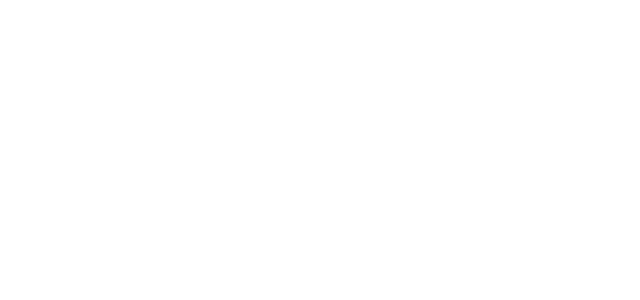
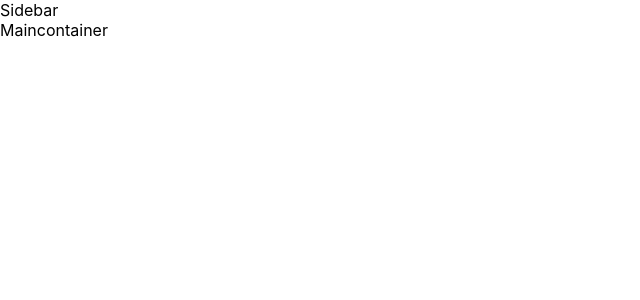
Before and after one commit to Parshva1508/Slack-clone, a React (Create React App) app: page /slack in a window 1280 px wide. Shown: the top 300 px of the page, without its empty margins (0-640 px from the left). Built offline with nearby package versions, Linux system fonts and the light colour scheme.

Commit message:
changes saved

```diff
--- a/src/components/App.js
+++ b/src/components/App.js
@@ -1,6 +1,6 @@
 import React, { Component } from 'react';
-import { SignIn } from './';
 import { Switch, Route } from 'react-router-dom';
+import { SignIn, Slack } from './';
 
 function Home() {
   return <div>Home</div>;
@@ -17,7 +17,7 @@
         <Switch>
           <Route exact path="/" component={SignIn} />
           <Route exact path="/home" component={Home} />
-          <Route exact path="/some" component={Some} />
+          <Route exact path="/slack" component={Slack} />
         </Switch>
       </div>
     );
--- /dev/null
+++ b/src/components/Maincontainer.js
@@ -0,0 +1,9 @@
+import React, { Component } from 'react';
+
+class Maincontainer extends Component {
+  render() {
+    return <div>Maincontainer</div>;
+  }
+}
+
+export default Maincontainer;
--- /dev/null
+++ b/src/components/Sidebar.js
@@ -0,0 +1,9 @@
+import React, { Component } from 'react';
+
+class Sidebar extends Component {
+  render() {
+    return <div>Sidebar</div>;
+  }
+}
+
+export default Sidebar;
--- /dev/null
+++ b/src/components/Slack.js
@@ -0,0 +1,15 @@
+import React, { Component } from 'react';
+import { Sidebar, Maincontainer } from './';
+
+class Slack extends Component {
+  render() {
+    return (
+      <div>
+        <Sidebar />
+        <Maincontainer />
+      </div>
+    );
+  }
+}
+
+export default Slack;
```
Also changed, not shown: src/components/index.js (+8 -2 lines).
